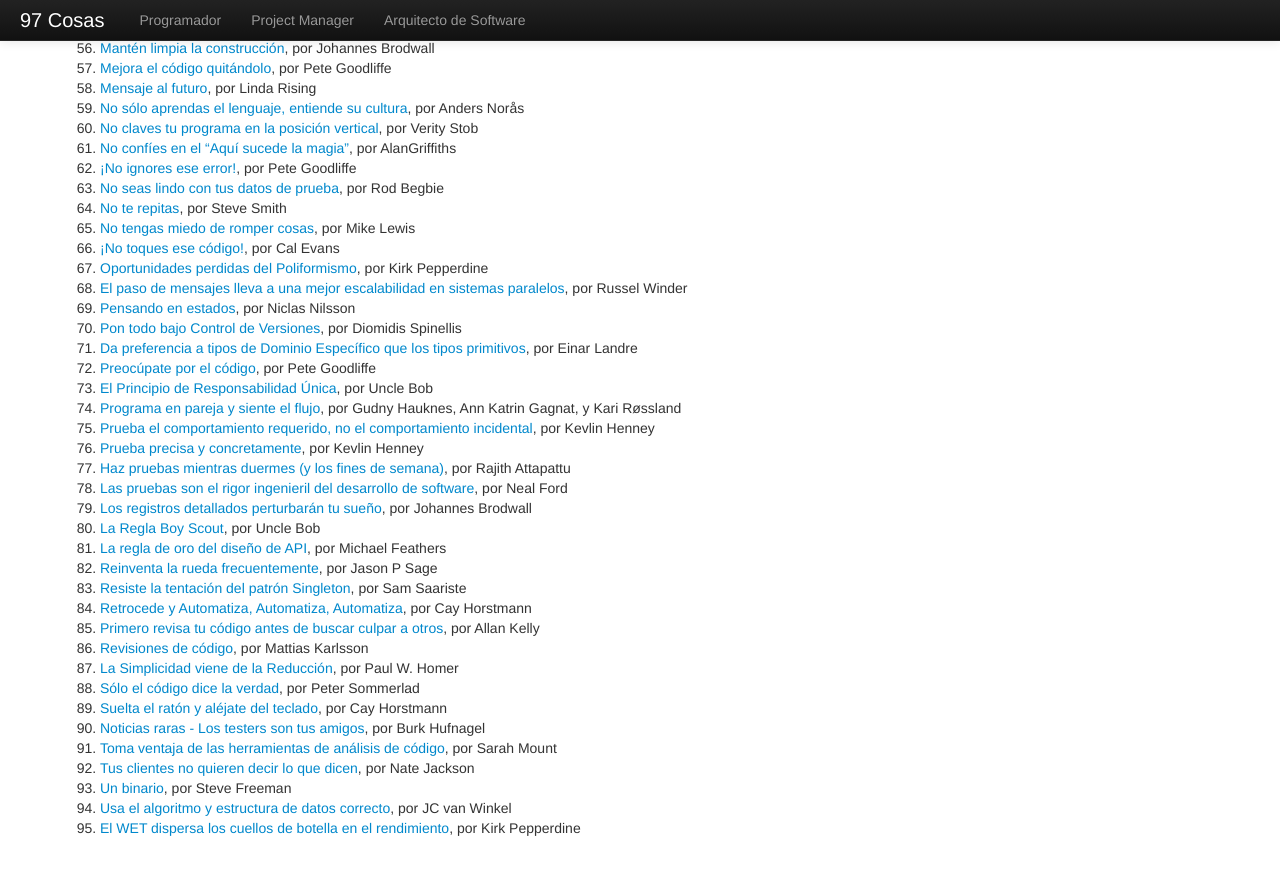
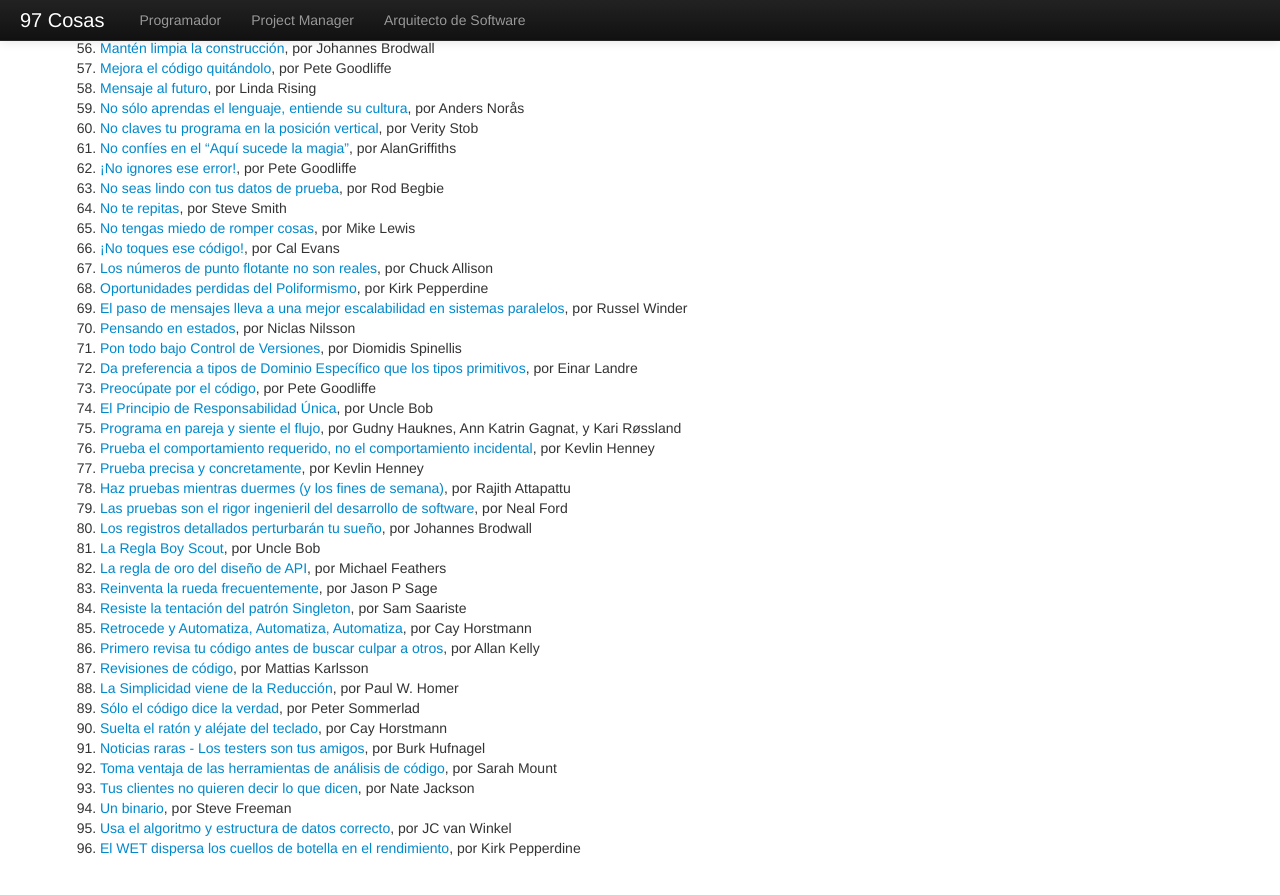
Before and after one commit to esparta/97cosas, a Jekyll site: the page built from programador/index.md, in a window 1280 px wide and 900 px high, scrolled down 1282 px. Shown: the top 895 px of the window. Built offline with Jekyll 4.4.1, drawn with Linux system fonts in a browser that asks for light colours.

Commit message:
Added numeros-punto-flotante

```diff
--- a/programador/index.md
+++ b/programador/index.md
@@ -72,32 +72,33 @@ overview: true
 64. [No te repitas](no-te-repitas.html), por Steve Smith
 65. [No tengas miedo de romper cosas](no-tengas-miedo-de-romper-cosas.html), por Mike Lewis
 66. [¡No toques ese código!](no-toques-ese-codigo.html), por Cal Evans
-67. [Oportunidades perdidas del Poliformismo](oportunidades-perdidas-polimorfismo.html), por Kirk Pepperdine
-68. [El paso de mensajes lleva a una mejor escalabilidad en sistemas paralelos](paso-mensajes-mejor-escalabilidad.html), por Russel Winder
-69. [Pensando en estados](pensando-en-estados.html), por Niclas Nilsson
-70. [Pon todo bajo Control de Versiones](pon-todo-bajo-control-de-versiones.html), por Diomidis Spinellis
-71. [Da preferencia a tipos de Dominio Específico que los tipos primitivos](preferencia-tipos-dominio-especifico.html), por Einar Landre
-72. [Preocúpate por el código](preocupate-por-el-codigo.html), por Pete Goodliffe
-73. [El Principio de Responsabilidad Única](principio-responsabilidad-unica.html), por Uncle Bob
-74. [Programa en pareja y siente el flujo](programa-en-pareja-siente-flujo.html), por Gudny Hauknes, Ann Katrin Gagnat, y Kari Røssland
-75. [Prueba el comportamiento requerido, no el comportamiento incidental](prueba-comportamiento-requerido-no-incidental.html), por Kevlin Henney
-76. [Prueba precisa y concretamente](prueba-precisa-concretamente.html), por Kevlin Henney
-77. [Haz pruebas mientras duermes (y los fines de semana)](pruebas-fin-de-semana.html), por Rajith Attapattu
-78. [Las pruebas son el rigor ingenieril del desarrollo de software](pruebas-son-rigor-ingenieril.html), por Neal Ford
-79. [Los registros detallados perturbarán tu sueño](registros-detallados-quitaran-sueno.html), por Johannes Brodwall
-80. [La Regla Boy Scout](regla-boy-scout.html), por Uncle Bob
-81. [La regla de oro del diseño de API](regla-oro-api.html), por Michael Feathers
-82. [Reinventa la rueda frecuentemente](reinventa-rueda-frecuentemente.html), por Jason P Sage
-83. [Resiste la tentación del patrón Singleton](resiste-tentacion-singleton.html), por Sam Saariste
-84. [Retrocede y Automatiza, Automatiza, Automatiza](retrocede-automatiza.html), por Cay Horstmann
-85. [Primero revisa tu código antes de buscar culpar a otros](revisa-tu-codigo.html), por Allan Kelly
-86. [Revisiones de código](revisiones-codigo.html), por Mattias Karlsson
-87. [La Simplicidad viene de la Reducción](simplicidad-reduccion.html), por Paul W. Homer
-88. [Sólo el código dice la verdad](solo-codigo-dice-verdad.html), por Peter Sommerlad
-89. [Suelta el ratón y aléjate del teclado](suelta-raton-alejate-teclado.html), por Cay Horstmann
-90. [Noticias raras - Los testers son tus amigos](testers-amigos.html), por Burk Hufnagel
-91. [Toma ventaja de las herramientas de análisis de código](toma-ventaja-analisis-codigo.html), por Sarah Mount
-92. [Tus clientes no quieren decir lo que dicen](tus-clientes.html), por Nate Jackson
-93. [Un binario](un-binario.html), por Steve Freeman
-94. [Usa el algoritmo y estructura de datos correcto](usa-algoritmo-estructura-de-datos-correcto.html), por JC van Winkel
-95. [El WET dispersa los cuellos de botella en el rendimiento](wet-dispersa-cuellos-de-botella.html), por Kirk Pepperdine
+67. [Los números de punto flotante no son reales](numeros-punto-flotante.html), por Chuck Allison
+68. [Oportunidades perdidas del Poliformismo](oportunidades-perdidas-polimorfismo.html), por Kirk Pepperdine
+69. [El paso de mensajes lleva a una mejor escalabilidad en sistemas paralelos](paso-mensajes-mejor-escalabilidad.html), por Russel Winder
+70. [Pensando en estados](pensando-en-estados.html), por Niclas Nilsson
+71. [Pon todo bajo Control de Versiones](pon-todo-bajo-control-de-versiones.html), por Diomidis Spinellis
+72. [Da preferencia a tipos de Dominio Específico que los tipos primitivos](preferencia-tipos-dominio-especifico.html), por Einar Landre
+73. [Preocúpate por el código](preocupate-por-el-codigo.html), por Pete Goodliffe
+74. [El Principio de Responsabilidad Única](principio-responsabilidad-unica.html), por Uncle Bob
+75. [Programa en pareja y siente el flujo](programa-en-pareja-siente-flujo.html), por Gudny Hauknes, Ann Katrin Gagnat, y Kari Røssland
+76. [Prueba el comportamiento requerido, no el comportamiento incidental](prueba-comportamiento-requerido-no-incidental.html), por Kevlin Henney
+77. [Prueba precisa y concretamente](prueba-precisa-concretamente.html), por Kevlin Henney
+78. [Haz pruebas mientras duermes (y los fines de semana)](pruebas-fin-de-semana.html), por Rajith Attapattu
+79. [Las pruebas son el rigor ingenieril del desarrollo de software](pruebas-son-rigor-ingenieril.html), por Neal Ford
+80. [Los registros detallados perturbarán tu sueño](registros-detallados-quitaran-sueno.html), por Johannes Brodwall
+81. [La Regla Boy Scout](regla-boy-scout.html), por Uncle Bob
+82. [La regla de oro del diseño de API](regla-oro-api.html), por Michael Feathers
+83. [Reinventa la rueda frecuentemente](reinventa-rueda-frecuentemente.html), por Jason P Sage
+84. [Resiste la tentación del patrón Singleton](resiste-tentacion-singleton.html), por Sam Saariste
+85. [Retrocede y Automatiza, Automatiza, Automatiza](retrocede-automatiza.html), por Cay Horstmann
+86. [Primero revisa tu código antes de buscar culpar a otros](revisa-tu-codigo.html), por Allan Kelly
+87. [Revisiones de código](revisiones-codigo.html), por Mattias Karlsson
+88. [La Simplicidad viene de la Reducción](simplicidad-reduccion.html), por Paul W. Homer
+89. [Sólo el código dice la verdad](solo-codigo-dice-verdad.html), por Peter Sommerlad
+90. [Suelta el ratón y aléjate del teclado](suelta-raton-alejate-teclado.html), por Cay Horstmann
+91. [Noticias raras - Los testers son tus amigos](testers-amigos.html), por Burk Hufnagel
+92. [Toma ventaja de las herramientas de análisis de código](toma-ventaja-analisis-codigo.html), por Sarah Mount
+93. [Tus clientes no quieren decir lo que dicen](tus-clientes.html), por Nate Jackson
+94. [Un binario](un-binario.html), por Steve Freeman
+95. [Usa el algoritmo y estructura de datos correcto](usa-algoritmo-estructura-de-datos-correcto.html), por JC van Winkel
+96. [El WET dispersa los cuellos de botella en el rendimiento](wet-dispersa-cuellos-de-botella.html), por Kirk Pepperdine
```
Also changed, not shown: programador/numeros-punto-flotante.md (added, +22 -0 lines).
